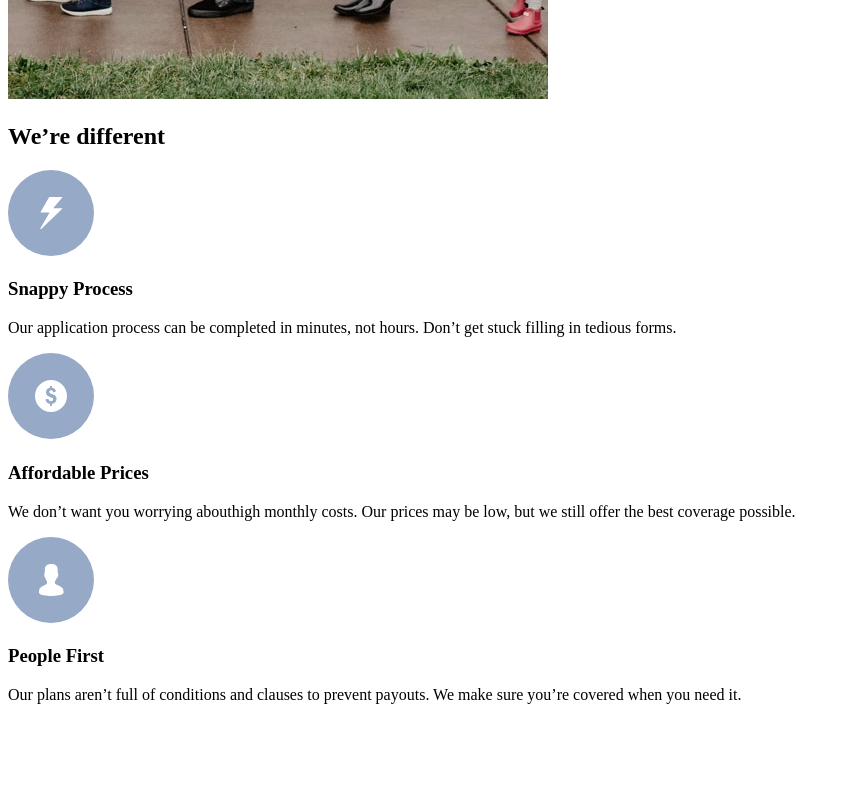
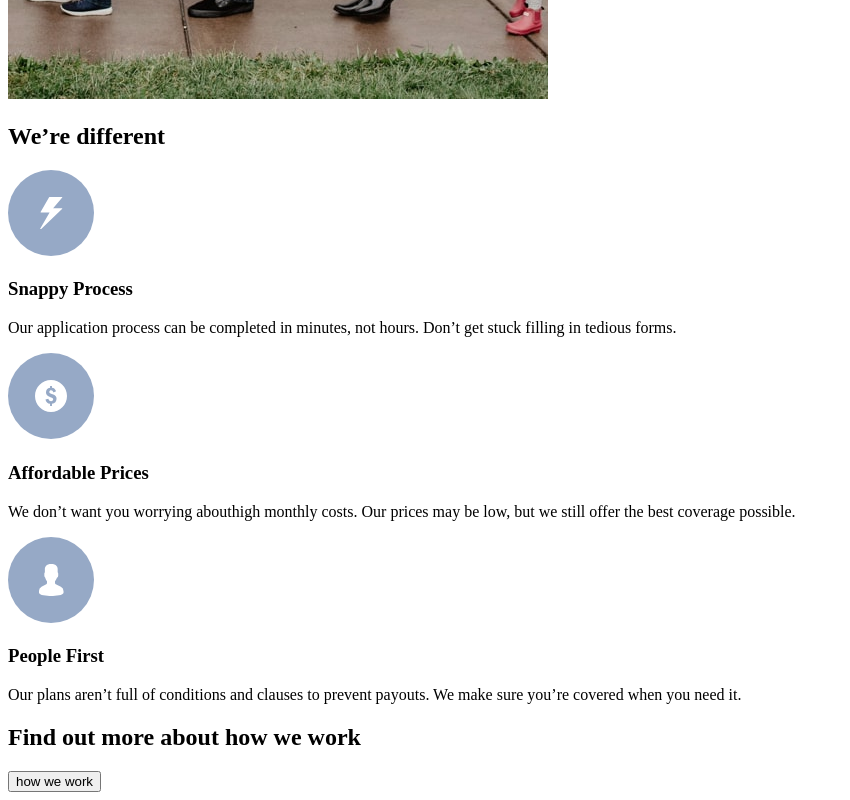
Before and after one commit to scarx2001/insur-landing, a plain HTML site: page insur-landing/index.html in a window 1280 px wide. Shown: the part 841-1641 px from the top of the page, without its empty margins (0-850 px from the left). Before the commit the page ends 1561 px from the top, so only its background shows below. Drawn offline with Linux system fonts and the light colour scheme.

Commit message:
bg-section

```diff
--- a/insur-landing/index.html
+++ b/insur-landing/index.html
@@ -88,5 +88,15 @@
         </div>
       </div>
     </section>
+    <section class="container bg-purpel">
+      <div class="flex">
+        <div>
+          <h2>Find out more about how we work</h2>
+        </div>
+        <div>
+          <button class="btn btn-gros">how we work</button>
+        </div>
+      </div>
+    </section>
   </body>
 </html>
```
